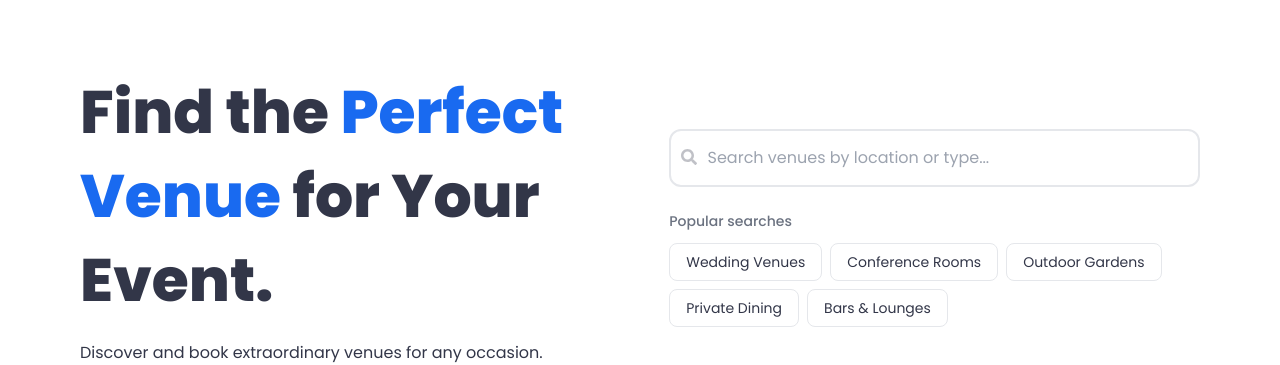
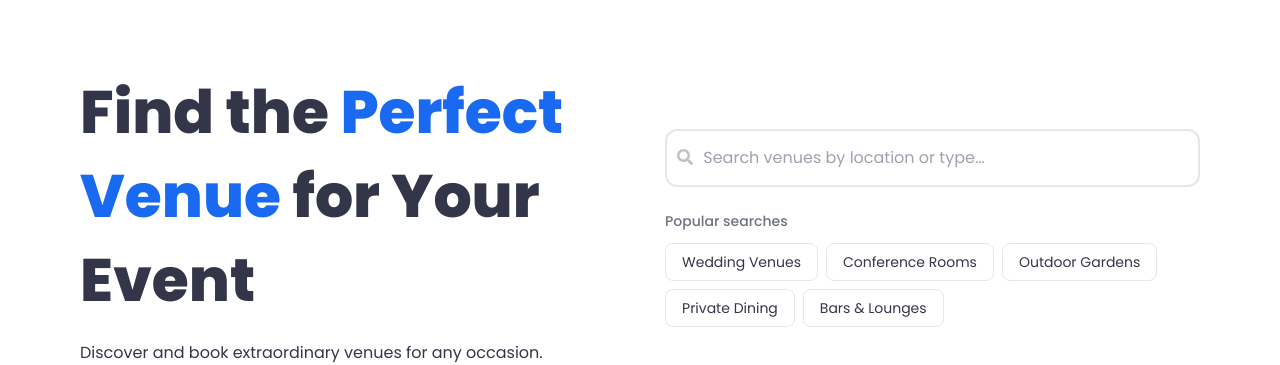
Before and after one commit to luisgcode/Quickbooker, a React (Vite) app: page / in a window 1280 px wide. Shown: the part 142-507 px from the top of the page. Built offline with nearby package versions, Linux system fonts and the light colour scheme.

Commit message:
Updating

```diff
--- a/src/pages/HomePage/hero/Hero.jsx
+++ b/src/pages/HomePage/hero/Hero.jsx
@@ -19,7 +19,7 @@ const Hero = () => {
         <div className="flex flex-col gap-5">
           <h1>
             Find the <span className="text-blueCompany">Perfect Venue </span>
-            for Your Event.
+            for Your Event
           </h1>
           <p className="max-w-[50ch]">{t("hero.description")}</p>
         </div>
```
